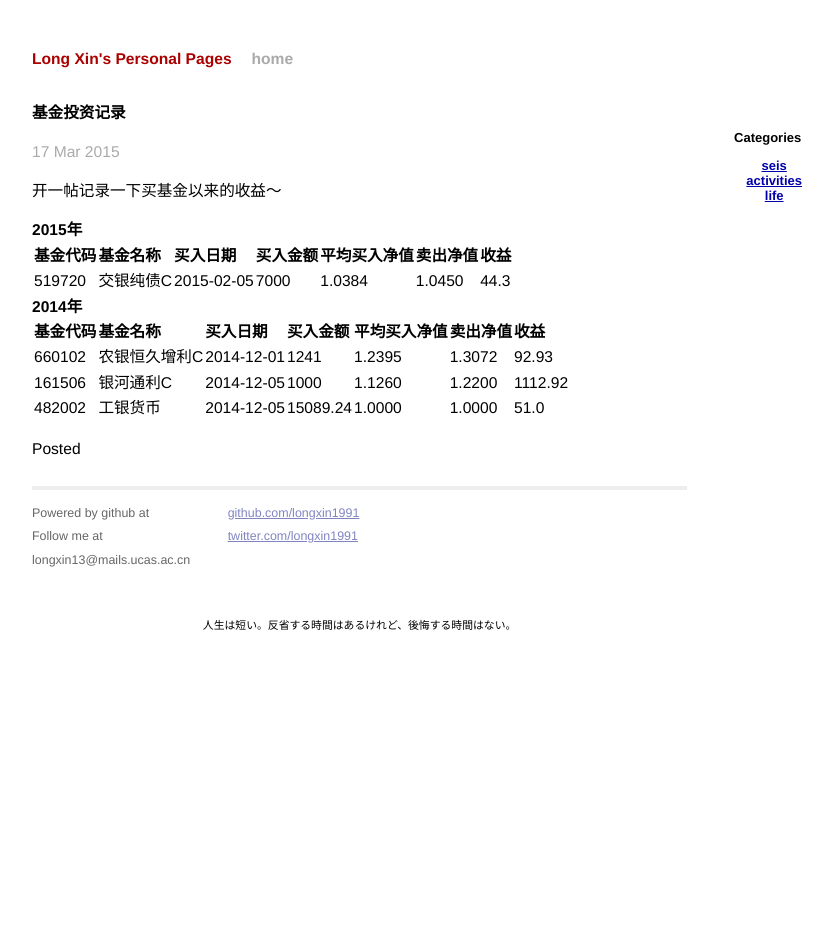
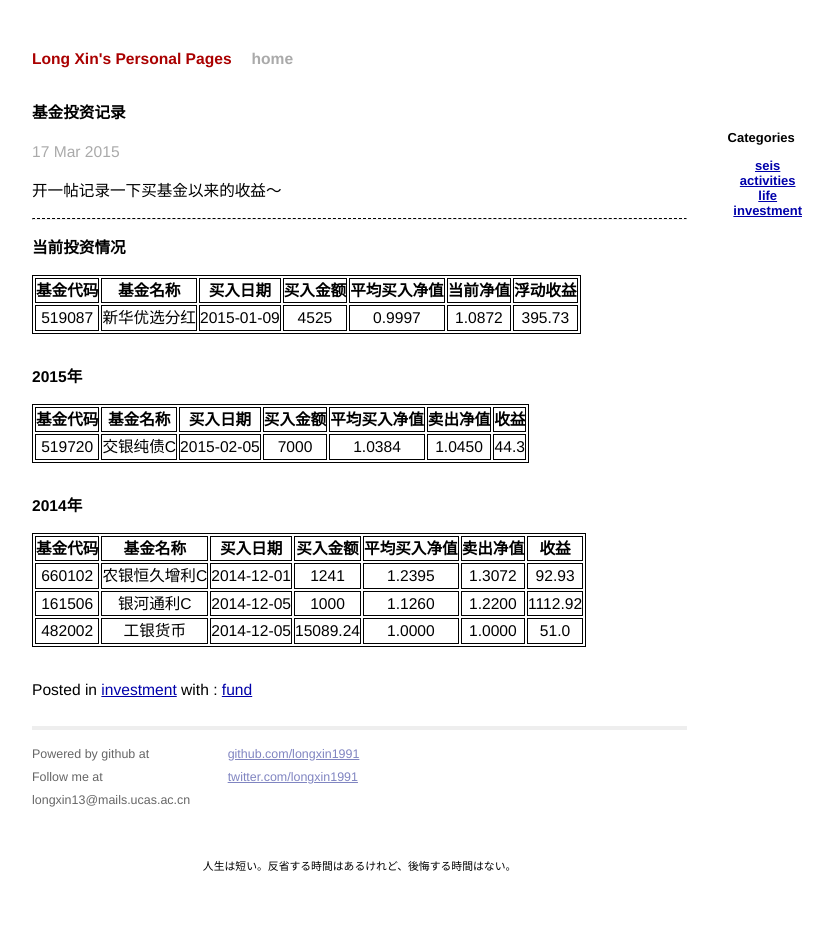
Before and after one commit to longxin1991/longxin1991.github.com, a Jekyll site: the page built from _posts/2015-03-17-fund.markdown, in a window 1280 px wide. Shown: the whole page, without its empty margins (218-1051 px from the left). Built offline with Jekyll 4.4.1, drawn with Linux system fonts in a browser that asks for light colours.

Commit message:
fix style of table and hr

```diff
--- a/_posts/2015-03-17-fund.markdown
+++ b/_posts/2015-03-17-fund.markdown
@@ -2,20 +2,32 @@
 layout: post
 title: "基金投资记录"
 date: 2015-03-17
+category: investment
+tag: fund
 ---
 
 开一帖记录一下买基金以来的收益～
 
+---
+
+##当前投资情况
+
+|基金代码	|基金名称    |买入日期	|买入金额	|平均买入净值	|当前净值	|浮动收益|
+|:-----:|:-----:|:---:|:---:|:---:|:---:|:---:|
+|519087|新华优选分红|2015-01-09|4525|0.9997|1.0872|395.73|
+
+
 ##2015年
 
-|基金代码|基金名称|买入日期|买入金额|平均买入净值|卖出净值|收益|
-|---|---|---|---|---|---|---|
+|基金代码	|基金名称    |买入日期	|买入金额	|平均买入净值	|卖出净值	|收益|
+|:-----:|:-----:|:---:|:---:|:---:|:---:|:---:|
 |519720|交银纯债C|2015-02-05|7000|1.0384|1.0450|44.3|
+
 
 ##2014年
 
-|基金代码|基金名称|买入日期|买入金额|平均买入净值|卖出净值|收益|
-|---|---|---|---|---|---|---|
+|基金代码	|基金名称	|买入日期	|买入金额	|平均买入净值	|卖出净值	|收益|
+|:-----:|:-----:|:---:|:---:|:---:|:---:|:---:|
 |660102|农银恒久增利C|2014-12-01|1241|1.2395|1.3072|92.93|
 |161506|银河通利C|2014-12-05|1000|1.1260|1.2200|1112.92|
 |482002|工银货币|2014-12-05|15089.24|1.0000|1.0000|51.0|
--- a/css/main.css
+++ b/css/main.css
@@ -32,6 +32,21 @@ a:hover   { color: #000; }
 a:visited { color: #a0a; }
 
 img[alt=img]{ width: 400px;}
+
+table, th, td
+{
+	border: 1px solid black;
+	margin-bottom: 2em;
+	margin-top:1em;
+}
+
+hr
+{
+	margin-bottom:1em;
+	margin-top:1em;
+	border-top:1px dashed;
+}
+
 /*****************************************************************************/
 /*
 /* Home
```
Also changed, not shown: blog/category/investment.md (renamed from blog/category/invest.md, +1 -1 lines).
